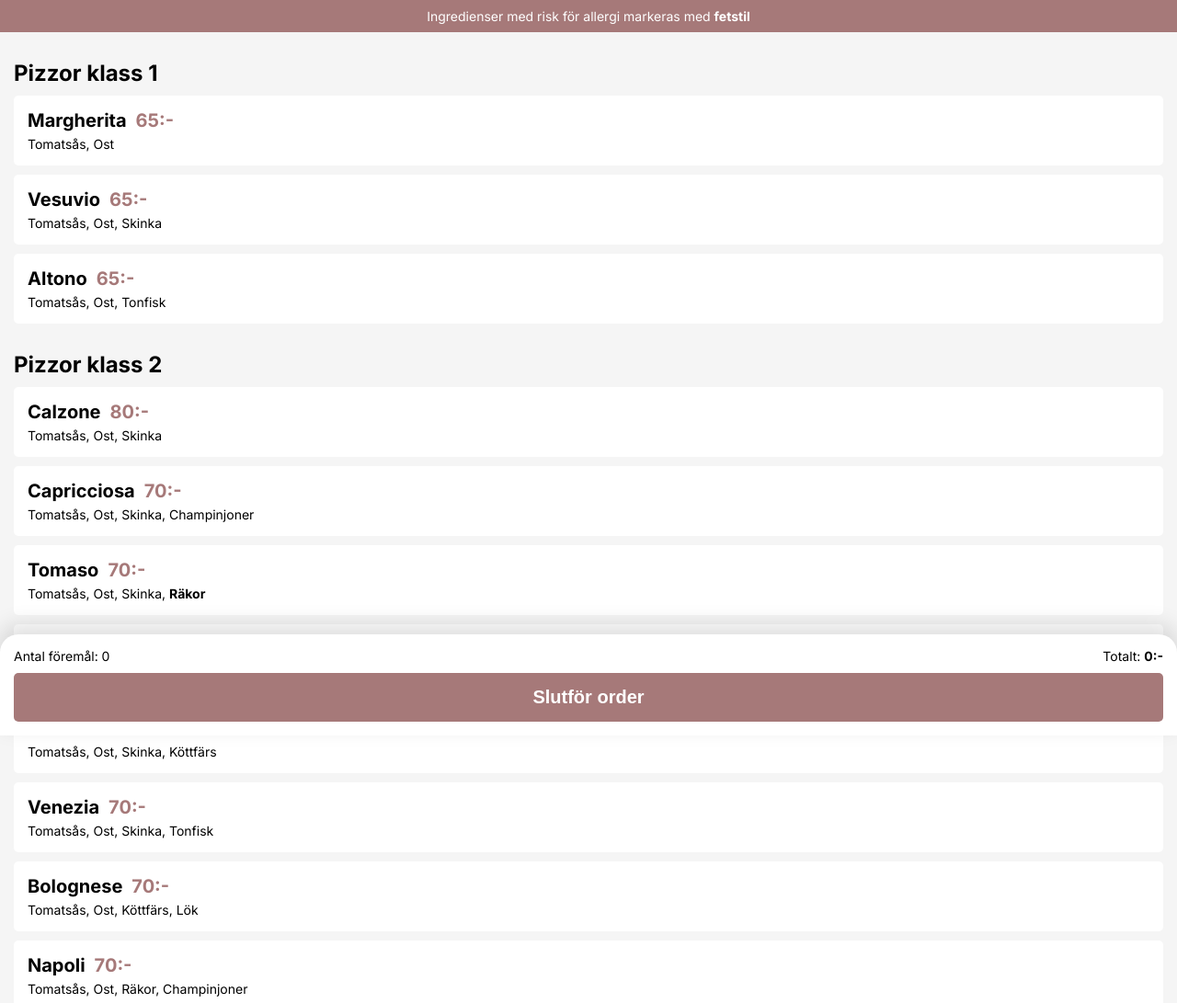
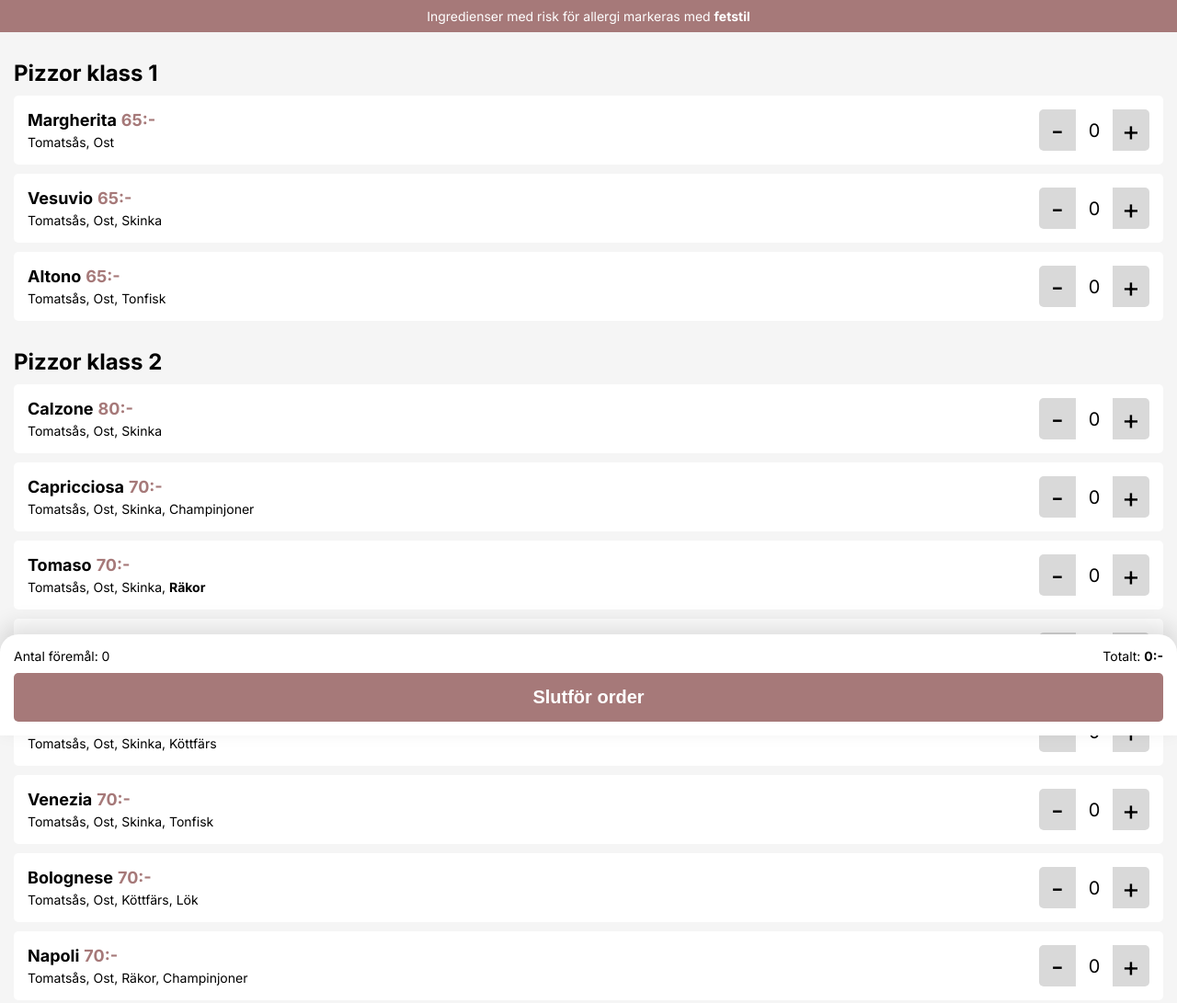
Before and after one commit to Deltaximity/DVGA11---Laboration-3, a plain HTML site: page index.html in a window 1280 px wide. Shown: the top 1091 px of the page at 92% size. Drawn offline with Linux system fonts and the light colour scheme.

Commit message:
Fixat controls
Lade till controls med eventlisteners för att öka/minsta antalet på föremål

```diff
--- a/main.js
+++ b/main.js
@@ -25,10 +25,48 @@ window.addEventListener('load', () => {
                 html = html.substring(0, html.length - 2); // tar bort ", "
                 html += `</p>`;
             }
-            html += `</div></div>`;
+            html += `</div><div class="controls"></div></div>`;
         });
 
         html += `</div>`;
         container.insertAdjacentHTML("beforeend", html);
     }
+
+    // CONTROLS
+    let controls = document.querySelectorAll('.controls');
+    controls.forEach(control => {
+        let quantity = document.createElement('div');
+        let removeBtn = document.createElement('div');
+        let addBtn = document.createElement('div');
+        let quantityTextNode = document.createTextNode('0');
+        let removeBtnTextNode = document.createTextNode('-');
+        let addBtnTextNode = document.createTextNode('+');
+        quantity.appendChild(quantityTextNode);
+        removeBtn.appendChild(removeBtnTextNode);
+        addBtn.appendChild(addBtnTextNode);
+        quantity.classList.add('quantity');
+        removeBtn.classList.add('remove');
+        addBtn.classList.add('add');
+        control.appendChild(removeBtn);
+        control.appendChild(quantity);
+        control.appendChild(addBtn);
+        // quantity.contentEditable = true; // Kan vara något bra att implementera, men inget krav
+
+        // FUNKTIONER
+        addBtn.addEventListener('click', () => {
+            let num = quantity.textContent;
+            if (num >= 99) return;
+            quantity.textContent = ++num;
+        });
+
+        removeBtn.addEventListener('click', () => {
+            let num = quantity.textContent;
+            if (num <= 0) return;
+            quantity.textContent = --num;
+        });
+    });
 });
+
+// SKRIV UT CONTROLS + EVENT LISTENERS ✅
+// HÄMTA PRIS PÅ FÖREMÅL MED BUBBLE CAPTURING
+// SKRIV "SLUTFÖR ORDER" FUNKTIONALITET
--- a/style.css
+++ b/style.css
@@ -9,7 +9,7 @@
     --font-sanserif: 'Inter', sans-serif;
     --color-primary: #A67979;
     --color-gray: #707070;
-    --color-lighgray: #D9D9D9;
+    --color-lightgray: #D9D9D9;
     --color-bg: #F5F5F5;
     --color-text: #FFFFFF;
 
@@ -31,8 +31,7 @@ main { padding: 0 15px; }
 /* TEXT */
 p { font-size: 1.4rem; }
 h1 { font-size: 2.4rem; margin: 30px 0 10px 0; }
-h2 { font-size: 2rem; display: inline-block; }
-input { font-size: 1.4rem; }
+h2 { font-size: 1.8rem; display: inline-block; }
 
 #notice {
     width: 100%;
@@ -40,6 +39,7 @@ input { font-size: 1.4rem; }
     display: flex;
     align-items: center;
     justify-content: center;
+    text-align: center;
     background-color: var(--color-primary);
     color: var(--color-text);
     position: sticky;
@@ -54,14 +54,15 @@ input { font-size: 1.4rem; }
     background-color: var(--color-text);
     border-radius: var(--global-border-radius);
     padding: var(--global-margin);
+    min-height: 70px;
     font-size: 1rem;
     margin-bottom: 10px;
 }
 
 .category .item .price {
     font-weight: bold;
-    font-size: 2rem;
-    margin-left: 10px;
+    font-size: 1.8rem;
+    margin-left: 5px;
     color: var(--color-primary);
 }
 
@@ -71,7 +72,31 @@ input { font-size: 1.4rem; }
 
 .controls {
     display: flex;
+    font-size: 2rem;
 }
+
+.controls .quantity {
+    padding: 0 10px;
+    width: 40px;
+}
+
+.controls .add, .controls .remove, .controls .quantity {
+    display: flex;
+    justify-content: center;
+    align-items: center;
+    user-select: none;
+}
+
+.controls .add, .controls .remove {
+    font-size: 3rem;
+    cursor: pointer;
+    width: 40px;
+    height: 45px;
+    background-color: var(--color-lightgray);
+}
+
+.controls .add {border-radius: 0 var(--global-border-radius) var(--global-border-radius) 0;}
+.controls .remove {border-radius: var(--global-border-radius) 0 0 var(--global-border-radius);}
 
 #note {
     font-size: 2rem;
```
